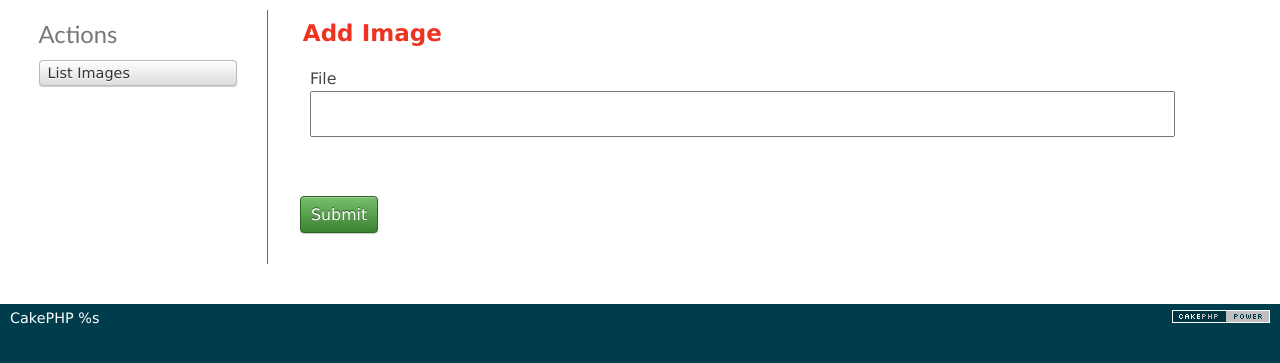
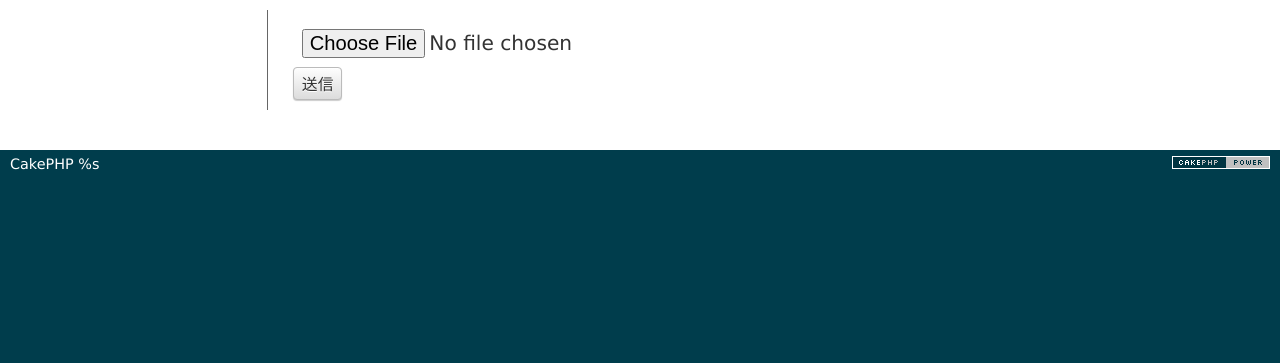
Before and after one commit to mizoe/CakePHP_Image, a CakePHP app: the page made by app/View/Images/add.ctp in a window 1280 px wide. Shown: the part 47-410 px from the top of the page. Run offline with PHP 8.4 and a stand-in for CakePHP, Linux system fonts and the light colour scheme; the template is opened without the code that fills it, so the values that code supplies are empty; form fields are guessed from the names that the template uses; some libraries are stand-ins or nearby versions.

Commit message:
first version

```diff
--- a/app/View/Images/add.ctp
+++ b/app/View/Images/add.ctp
@@ -1,17 +1,6 @@
 <div class="images form">
-<?php echo $this->Form->create('Image'); ?>
-	<fieldset>
-		<legend><?php echo __('Add Image'); ?></legend>
-	<?php
-		echo $this->Form->input('file');
-	?>
-	</fieldset>
-<?php echo $this->Form->end(__('Submit')); ?>
+<form action="/CakePHP_Image/images/add" enctype="multipart/form-data" method="post">
+     <input name="foo_file" type="file" value="" />
+     <input type="submit" value="送信" />
+</form>
 </div>
-<div class="actions">
-	<h3><?php echo __('Actions'); ?></h3>
-	<ul>
-
-		<li><?php echo $this->Html->link(__('List Images'), array('action' => 'index')); ?></li>
-	</ul>
-</div>
--- a/app/View/Images/index.ctp
+++ b/app/View/Images/index.ctp
@@ -14,7 +14,8 @@
 	<?php foreach ($images as $image): ?>
 	<tr>
 		<td><?php echo h($image['Image']['id']); ?>&nbsp;</td>
-		<td><?php echo h($image['Image']['file']); ?>&nbsp;</td>
+		<td><img src="<?php echo h($image['Image']['file']); ?>">
+		<?php echo h($image['Image']['file']); ?>&nbsp;</td>
 		<td><?php echo h($image['Image']['created']); ?>&nbsp;</td>
 		<td><?php echo h($image['Image']['modified']); ?>&nbsp;</td>
 		<td class="actions">
```
Also changed, not shown: app/Controller/ImagesController.php (+14 -0 lines), images.sql (added, +65 -0 lines), app/webroot/img/save_files/1.jpg (added), app/webroot/img/save_files/logo11w.png (added).
